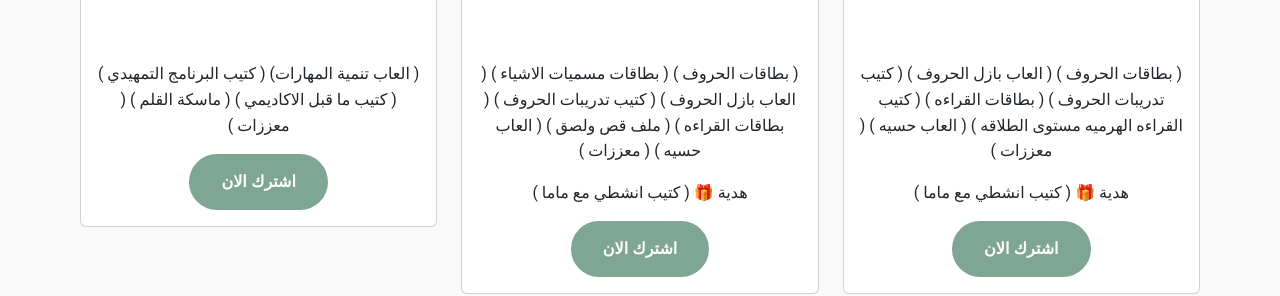
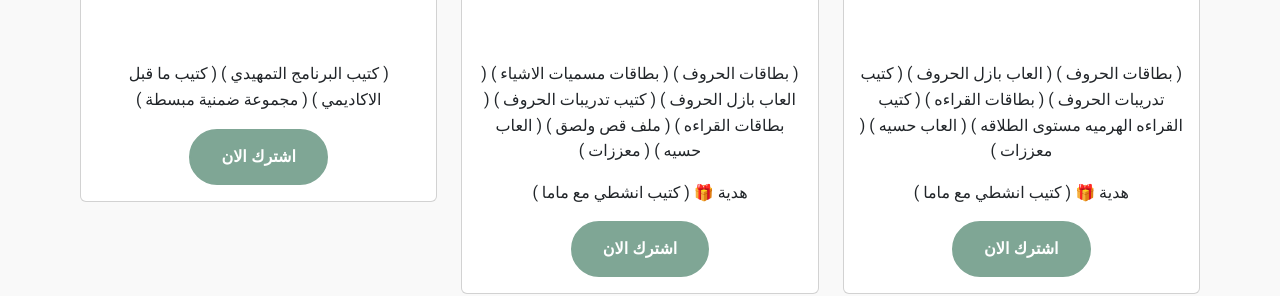
Before and after one commit to ah0048/Step_1, a website built with Vite: page Store.html in a window 1280 px wide. Shown: the part 579-875 px from the top of the page. Built offline with nearby package versions, Linux system fonts and the light colour scheme.

Commit message:
minor edits

```diff
--- a/Store.html
+++ b/Store.html
@@ -115,11 +115,10 @@
                             class="card-img-top" alt="...">
                         <div class="card-body">
                             <h5 class="card-title">تنمية المهارات</h5>
-                            <p>( العاب تنمية المهارات)
+                            <p>
 ( كتيب البرنامج التمهيدي )
 ( كتيب ما قبل الاكاديمي )
-( ماسكة القلم )
-( معززات )</p>
+( مجموعة ضمنية مبسطة )</p>
                             <a href="contact.html" class="btn btn-primary">اشترك الان</a>
                         </div>
                     </div>
```
Also changed, not shown: index.html (+1 -1 lines).
